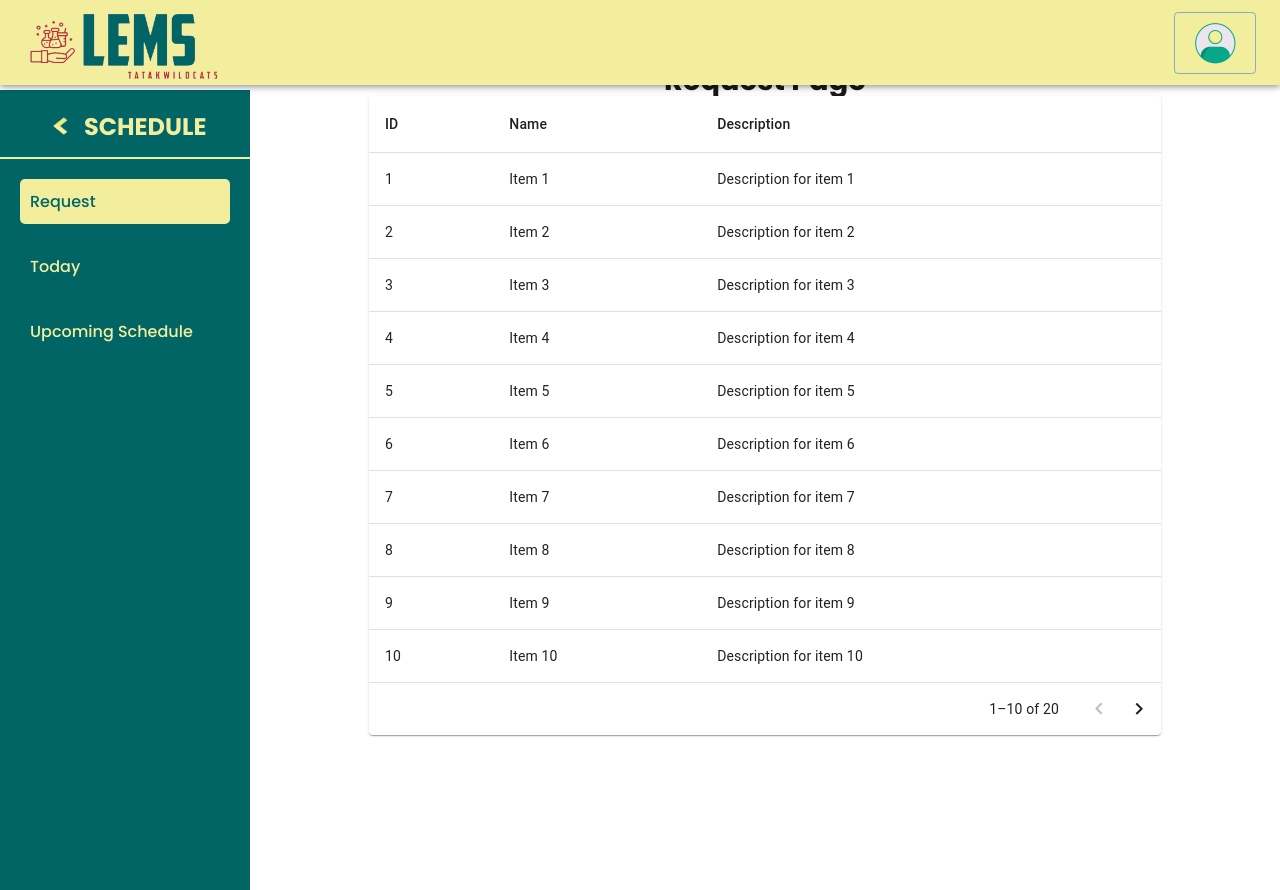
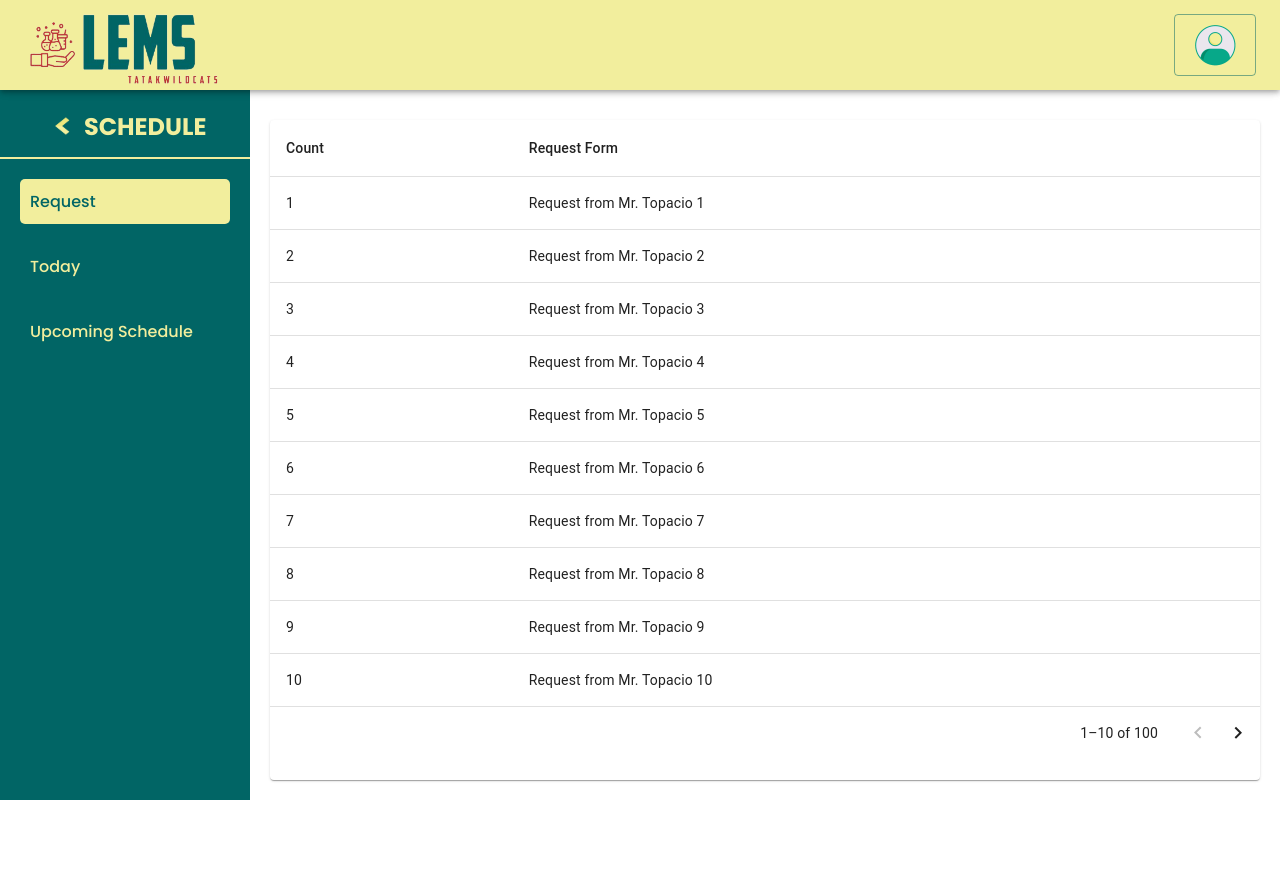
Before and after one commit to MarkJanzenB/cit-lems-frontend, a React (Vite) app: page /schedule/request in a window 1280 px wide. After the commit the page ends 800 px from the top, so only its background shows below. Built offline with nearby package versions, Linux system fonts and the light colour scheme.

Commit message:
Schedule/request

```diff
--- a/src/components/Appbar/Appbar.css
+++ b/src/components/Appbar/Appbar.css
@@ -8,7 +8,7 @@
 
 .appbar-logo {
 
-height: 85px;
+height: 90px;
     width: 200px;
 }
 body {
--- a/src/components/Dashboard/Schedule/ScheduleTab/Request.jsx
+++ b/src/components/Dashboard/Schedule/ScheduleTab/Request.jsx
@@ -1,19 +1,53 @@
-import React from 'react';
+import React, { useState } from 'react';
 import ScheduleSidebar from '../../../Sidebar/ScheduleSidebar';
 import Appbar from '../../../Appbar/Appbar';
-import { Table, TableBody, TableCell, TableContainer, TableHead, TableRow, Paper, TablePagination } from '@mui/material';
+import { Table, TableBody, TableCell, TableContainer, TableHead, TableRow, Paper, TablePagination, Button, Modal, Box, TextField, Typography } from '@mui/material';
+import { createTheme, ThemeProvider } from '@mui/material/styles';
 
-
-// revise and make use lang sa kani ng mga mui material. ty.
-const dummyData = Array.from({ length: 20 }, (_, index) => ({
+const dummyData = Array.from({ length: 100 }, (_, index) => ({
     id: index + 1,
-    name: `Item ${index + 1}`,
+    name: `Mr. Topacio ${index + 1}`,
     description: `Description for item ${index + 1}`
 }));
 
+const theme = createTheme({
+    palette: {
+        primary: { main: '#016565' },
+        secondary: { main: '#000000' }
+    },
+    components: {
+        MuiInputLabel: {
+            styleOverrides: {
+                root: {
+                    color: '#016565'
+                }
+            }
+        },
+        MuiOutlinedInput: {
+            styleOverrides: {
+                root: {
+                    '& .MuiOutlinedInput-notchedOutline': {
+                        borderColor: '#000000'
+                    },
+                    '&:hover .MuiOutlinedInput-notchedOutline': {
+                        borderColor: '#000000'
+                    },
+                    '&.Mui-focused .MuiOutlinedInput-notchedOutline': {
+                        borderColor: '#000000'
+                    },
+                    color: '#FFFFFF'
+                }
+            }
+        }
+    }
+});
+
 export default function Request() {
-    const [page, setPage] = React.useState(0);
-    const [rowsPerPage, setRowsPerPage] = React.useState(10);
+    const [page, setPage] = useState(0);
+    const [rowsPerPage, setRowsPerPage] = useState(10);
+    const [openModal, setOpenModal] = useState(false);
+    const [confirmModalOpen, setConfirmModalOpen] = useState(false);
+    const [successModalOpen, setSuccessModalOpen] = useState(false);
 
     const handleChangePage = (event, newPage) => {
         setPage(newPage);
@@ -24,27 +58,51 @@ export default function Request() {
         setPage(0);
     };
 
+    const handleOpenModal = () => {
+        setOpenModal(true);
+    };
+
+    const handleCloseModal = () => {
+        setOpenModal(false);
+    };
+
+    const handleOpenConfirmModal = () => {
+        setConfirmModalOpen(true);
+    };
+
+    const handleCloseConfirmModal = () => {
+        setConfirmModalOpen(false);
+    };
+
+    const handleConfirmSchedule = () => {
+        setConfirmModalOpen(false);
+        setSuccessModalOpen(true);
+    };
+
+    const handleCloseSuccessModal = () => {
+        setSuccessModalOpen(false);
+        setOpenModal(false);
+    };
+
     return (
+        <ThemeProvider theme={theme}>
             <div style={{ display: 'flex', height: '100vh', width: '100vw' }}>
                 <Appbar />
                 <ScheduleSidebar />
-            <div style={{ padding: '20px', flexGrow: 1, display: 'flex', flexDirection: 'column', alignItems: 'center', justifyContent: 'center' }}>
-                <h1>Request Page</h1>
-                <TableContainer component={Paper} style={{ width: '80%' }}>
+                <div style={{ padding: '20px', flexGrow: 1, display: 'flex', flexDirection: 'column', alignItems: 'center', justifyContent: 'center', marginTop: '100px' }}>
+                    <TableContainer component={Paper} style={{ width: '100%', height: '100%' }}>
                         <Table>
                             <TableHead>
                                 <TableRow>
-                                <TableCell>ID</TableCell>
-                                <TableCell>Name</TableCell>
-                                <TableCell>Description</TableCell>
+                                    <TableCell>Count</TableCell>
+                                    <TableCell>Request Form</TableCell>
                                 </TableRow>
                             </TableHead>
                             <TableBody>
                                 {dummyData.slice(page * rowsPerPage, page * rowsPerPage + rowsPerPage).map((row) => (
-                                <TableRow key={row.id}>
+                                    <TableRow key={row.id} onClick={handleOpenModal} style={{ cursor: 'pointer' }}>
                                         <TableCell>{row.id}</TableCell>
-                                    <TableCell>{row.name}</TableCell>
-                                    <TableCell>{row.description}</TableCell>
+                                        <TableCell>{`Request from ${row.name}`}</TableCell>
                                     </TableRow>
                                 ))}
                             </TableBody>
@@ -60,6 +118,85 @@ export default function Request() {
                         />
                     </TableContainer>
                 </div>
+
+                <Modal open={openModal} onClose={handleCloseModal}>
+                    <Box
+                        sx={{
+                            position: 'absolute',
+                            top: '50%',
+                            left: '50%',
+                            transform: 'translate(-50%, -50%)',
+                            width: 500,
+                            bgcolor: '#F2EE9D',
+                            boxShadow: 24,
+                            p: 4,
+                            display: 'flex',
+                            flexDirection: 'column',
+                            gap: 2,
+                            borderRadius:'25px'
+                        }}
+                    >
+                        <Typography variant="h6" component="h2" sx={{ fontWeight: 'bold', color: '#016565', textAlign:'center' }}>
+                            SET SCHEDULE
+                        </Typography>
+                        <TextField sx={{ backgroundColor: '#FFFFFF', borderRadius: '10px' }} label="Date" variant="outlined" fullWidth />
+                        <TextField sx={{ backgroundColor: '#FFFFFF', borderRadius: '10px' }} label="Time" variant="outlined" fullWidth />
+                        <TextField sx={{ backgroundColor: '#FFFFFF', borderRadius: '10px' }} label="Teacher" variant="outlined" fullWidth />
+                        <TextField sx={{ backgroundColor: '#FFFFFF', borderRadius: '10px' }} label="Material to be Borrowed" variant="outlined" fullWidth />
+                        <Box display="flex" justifyContent="space-between" mt={2}>
+                            <Button variant="outlined" sx={{ color: '#800000', borderColor: '#800000' }} onClick={handleCloseModal}>Close</Button>
+                            <Button variant="contained" sx={{ backgroundColor: '#800000', color: '#FFF', '&:hover': { backgroundColor: '#5c0000' } }} onClick={handleOpenConfirmModal}>Set</Button>
+                        </Box>
+                    </Box>
+                </Modal>
+
+                <Modal open={confirmModalOpen} onClose={handleCloseConfirmModal}>
+                    <Box
+                        sx={{
+                            position: 'absolute',
+                            top: '50%',
+                            left: '50%',
+                            transform: 'translate(-50%, -50%)',
+                            width: 400,
+                            bgcolor: 'background.paper',
+                            boxShadow: 24,
+                            bgcolor: '#F2EE9D',
+                            p: 4,
+                            display: 'flex',
+                            flexDirection: 'column',
+                            gap: 2,
+                            borderRadius: '15px',
+                            textAlign: 'center'
+                        }}
+                    >
+                        <Typography sx={{fontWeight:'bold', color: '#016565',}}variant="h6">Are you sure you want to set this schedule?</Typography>
+                        <Box display="flex" justifyContent="space-around" mt={2}>
+                            <Button variant="contained" sx={{backgroundColor:'maroon'}} onClick={handleConfirmSchedule}>Yes</Button>
+                            <Button variant="outlined" sx={{backgroundColor:'maroon', color:'white'}} onClick={handleCloseConfirmModal}>No</Button>
+                        </Box>
+                    </Box>
+                </Modal>
+
+                <Modal open={successModalOpen} onClose={handleCloseSuccessModal}>
+                    <Box
+                        sx={{
+                            position: 'absolute',
+                            top: '50%',
+                            left: '50%',
+                            transform: 'translate(-50%, -50%)',
+                            width: 300,
+                            bgcolor: '#F2EE9D',
+                            boxShadow: 24,
+                            p: 4,
+                            borderRadius: '15px',
+                            textAlign: 'center'
+                        }}
+                    >
+                        <Typography variant="h6" sx={{fontWeight:'bold',color:'#016565'}}>Schedule Successfully Added</Typography>
+                        <Button variant="contained"  onClick={handleCloseSuccessModal} sx={{ mt: 2, color:'white', backgroundColor:'maroon' }}>OK</Button>
+                    </Box>
+                </Modal>
             </div>
+        </ThemeProvider>
     );
 }
--- a/src/components/Sidebar/ScheduleSidebar.css
+++ b/src/components/Sidebar/ScheduleSidebar.css
@@ -5,7 +5,7 @@
     padding: 20px;
     display: flex;
     flex-direction: column;
-    height: 100%;
+    height: auto;
     margin-top: 90px;
 }
 
--- a/src/components/Sidebar/ScheduleSidebar.jsx
+++ b/src/components/Sidebar/ScheduleSidebar.jsx
@@ -22,7 +22,7 @@ export default function ScheduleSidebar() {
     return (
         <aside className="schedule-sidebar">
             <h2 className="sidebar-title">
-                <Link to={"/dashboard"}><Button><img src={"/ybb.gif"} style={{ width: '25px', height: '20px', marginBottom:'5px', marginLeft: '16px' }} /></Button></Link>
+                <Link to={"/dashboard"}><Button><img src={"/ybb.gif"} style={{ width: '25px', height: '20px', marginBottom:'5px', marginLeft: '20px' }} /></Button></Link>
                 SCHEDULE
             </h2>
             <div className="sidebar-buttons">
```
Lines whose indentation alone changed are shown as unchanged.
